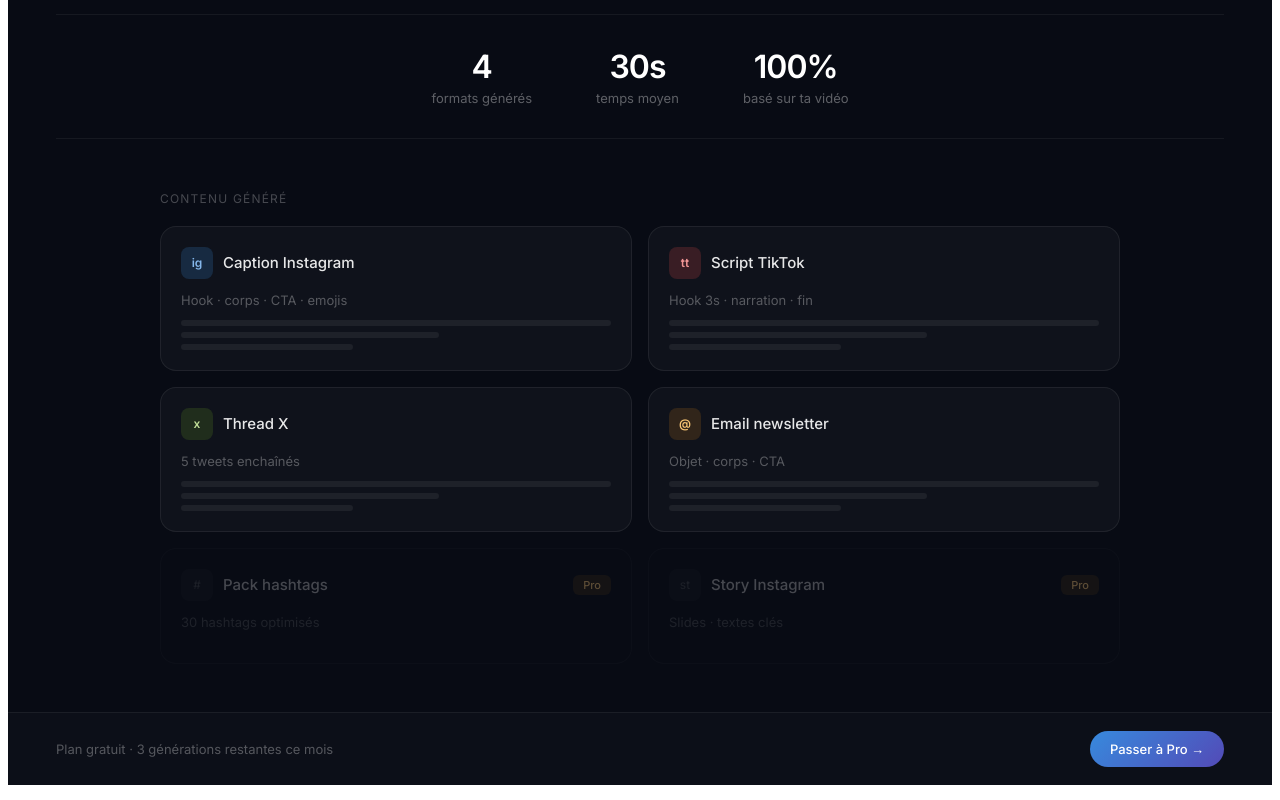
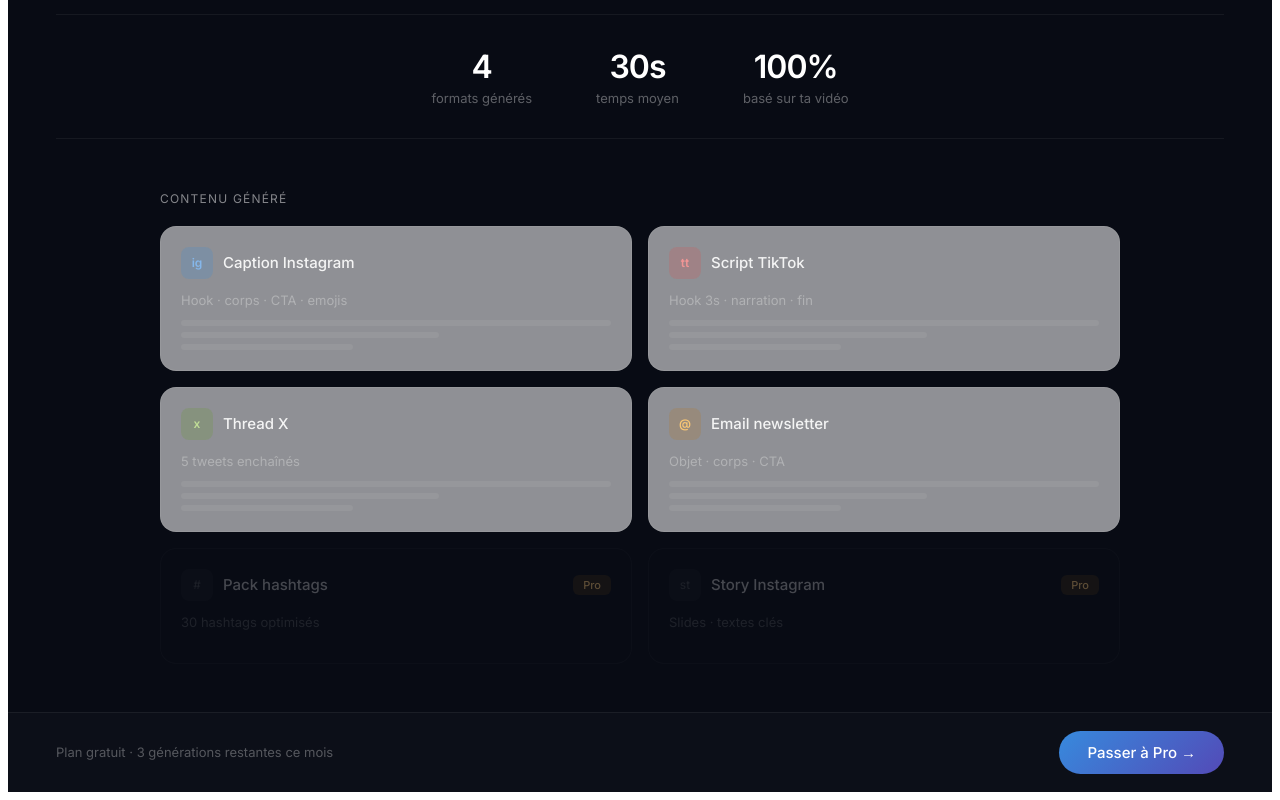
Before and after one commit to AxelBen81/viralto, a Next.js app: page / in a window 1280 px wide. Shown: the part 829-1629 px from the top of the page. Built offline with nearby package versions, Linux system fonts and the light colour scheme; no server answers.

Commit message:
Update page.tsx

```diff
--- a/app/page.tsx
+++ b/app/page.tsx
@@ -171,10 +171,10 @@
 
         {/* Formats */}
         <section style={{ maxWidth: 960, margin: "0 auto", padding: "40px 48px 48px" }}>
-          <p style={{ fontSize: 12, color: "rgba(255,255,255,0.25)", textTransform: "uppercase", letterSpacing: "0.1em", marginBottom: 20 }}>Contenu généré</p>
+          <p style={{ fontSize: 12, color: "rgba(255,255,255,0.5)", textTransform: "uppercase", letterSpacing: "0.1em", marginBottom: 20 }}>Contenu généré</p>
           <div style={{ display: "grid", gridTemplateColumns: "repeat(2, 1fr)", gap: 16 }}>
             {formats.map((f) => (
-              <div key={f.key} style={{ background: "rgba(255,255,255,0.03)", border: "1px solid rgba(255,255,255,0.07)", borderRadius: 16, padding: 20 }}>
+              <div key={f.key} style={{ background: "rgba(255,255,255,0.55)", border: "1px solid rgba(255,255,255,0.07)", borderRadius: 16, padding: 20 }}>
                 <div style={{ display: "flex", alignItems: "center", justifyContent: "space-between", marginBottom: 10 }}>
                   <div style={{ display: "flex", alignItems: "center", gap: 10 }}>
                     <div style={{ width: 32, height: 32, borderRadius: 8, background: f.bg, color: f.color, display: "flex", alignItems: "center", justifyContent: "center", fontSize: 12, fontWeight: 600 }}>
@@ -228,7 +228,7 @@
           <span style={{ fontSize: 13, color: "rgba(255,255,255,0.3)" }}>
   {isPro ? "Plan Pro · Générations illimitées 🚀" : `Plan gratuit · ${MAX_FREE - generations} génération${MAX_FREE - generations > 1 ? "s" : ""} restante${MAX_FREE - generations > 1 ? "s" : ""} ce mois`}
 </span>
-          <a href="/pricing" style={{ fontSize: 13, fontWeight: 500, background: "linear-gradient(135deg, #378ADD, #534AB7)", color: "white", padding: "10px 20px", borderRadius: 24, textDecoration: "none" }}>
+          <a href="/pricing" style={{ fontSize: 13, fontWeight: 500, background: "linear-gradient(135deg, #378ADD, #534AB7)", color: "white", padding: "12px 28px", fontSize: 15, borderRadius: 24, textDecoration: "none" }}>
             Passer à Pro →
           </a>
         </div>
```
